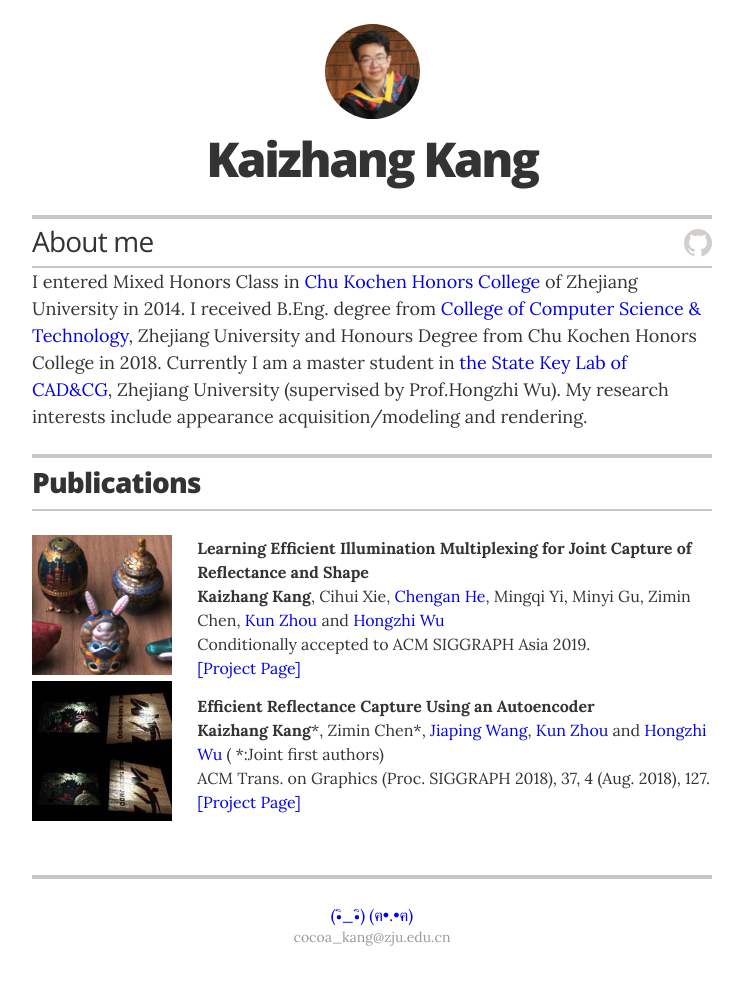
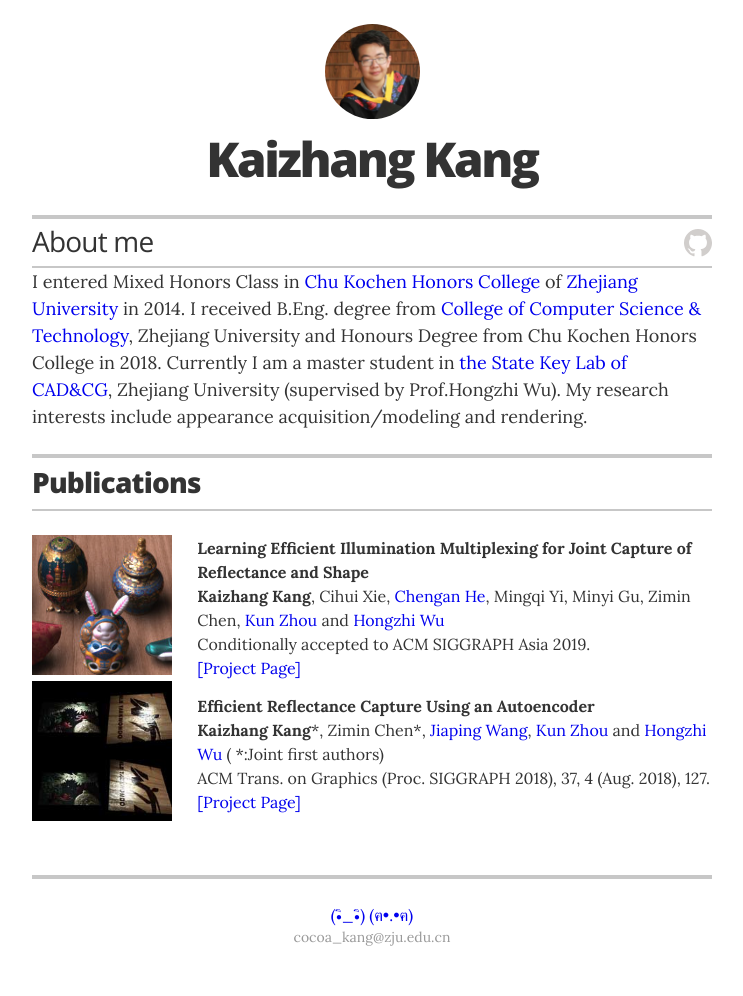
Before and after one commit to cocoakang/cocoakang.github.io, a Jekyll site: the page built from index.html, in a window 1280 px wide. Shown: the whole page, without its empty margins (268-1011 px from the left). Built offline with Jekyll 4.4.1, drawn with Linux system fonts in a browser that asks for light colours; some of the changed lines change nothing that is shown.

Commit message:
updated hyperlinks

```diff
--- a/_config.yml
+++ b/_config.yml
@@ -23,7 +23,7 @@
 resume_header_contact_info:     "742 Evergreen Terrace, Springfield • 555-7334 • lisasimpson@youremailaddress.com"
 display_header_contact_info:    "false"
 
-resume_header_intro: "<p> I entered Mixed Honors Class in <a href=http://ckc.zju.edu.cn/english/>Chu Kochen Honors College</a> of Zhejiang University in 2014. I received B.Eng. degree from <a href=http://www.en.cs.zju.edu.cn>College of Computer Science & Technology</a>, Zhejiang University and Honours Degree from Chu Kochen Honors College in 2018. Currently I am a master student in <a href=http://www.cad.zju.edu.cn/english.html>the State Key Lab of CAD&CG</a>, Zhejiang University (supervised by Prof.Hongzhi Wu). My research interests include appearance acquisition/modeling and rendering.</p>"
+resume_header_intro: "<p> I entered Mixed Honors Class in <a href=http://ckc.zju.edu.cn/english/>Chu Kochen Honors College</a> of <a href=http://www.zju.edu.cn/english>Zhejiang University</a> in 2014. I received B.Eng. degree from <a href=http://www.en.cs.zju.edu.cn>College of Computer Science & Technology</a>, Zhejiang University and Honours Degree from Chu Kochen Honors College in 2018. Currently I am a master student in <a href=http://www.cad.zju.edu.cn/english.html>the State Key Lab of CAD&CG</a>, Zhejiang University (supervised by Prof.Hongzhi Wu). My research interests include appearance acquisition/modeling and rendering.</p>"
 
 # use "yes" to display the email contact button,
 # "no" to display an "I'm not looking for work" message,
```
